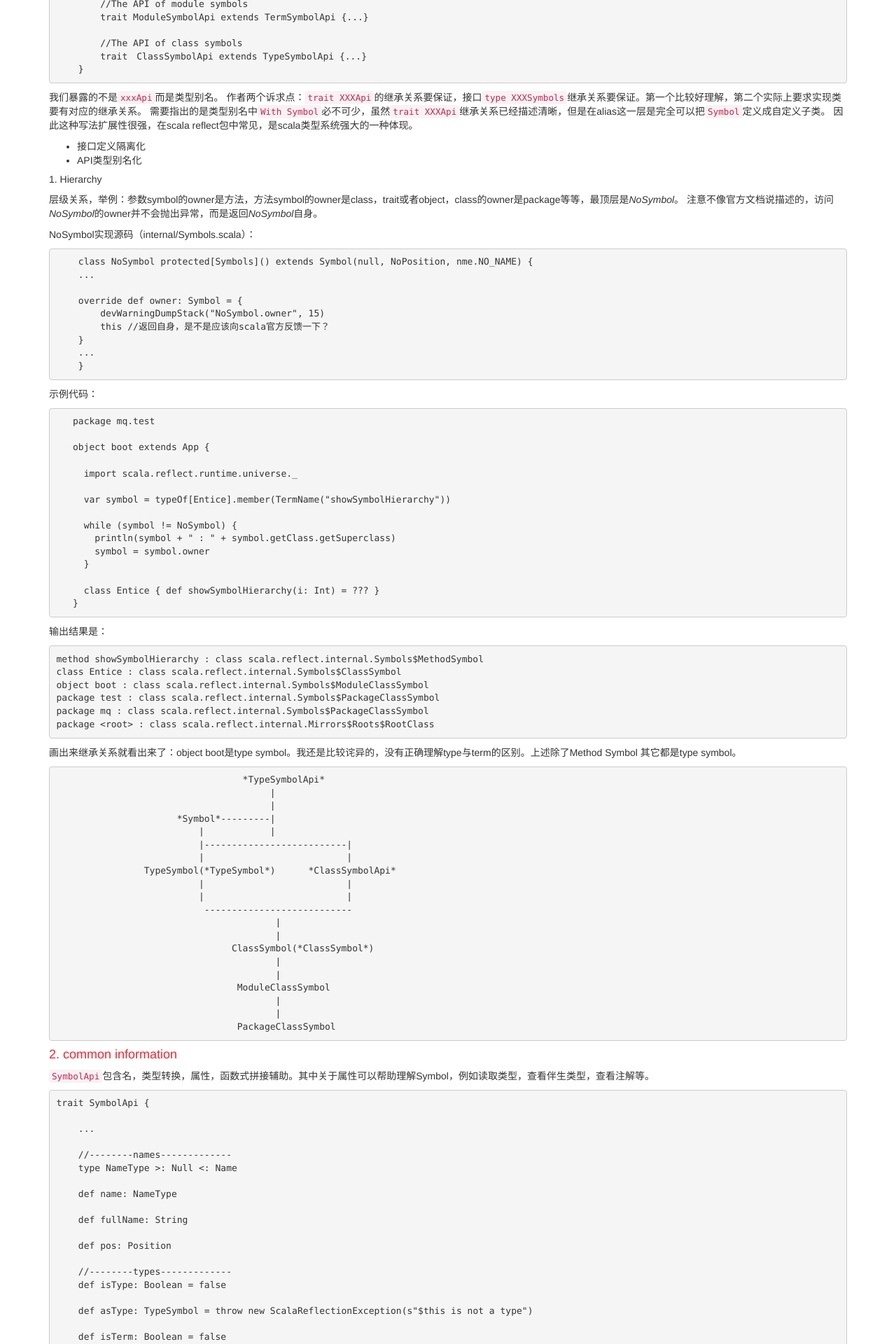
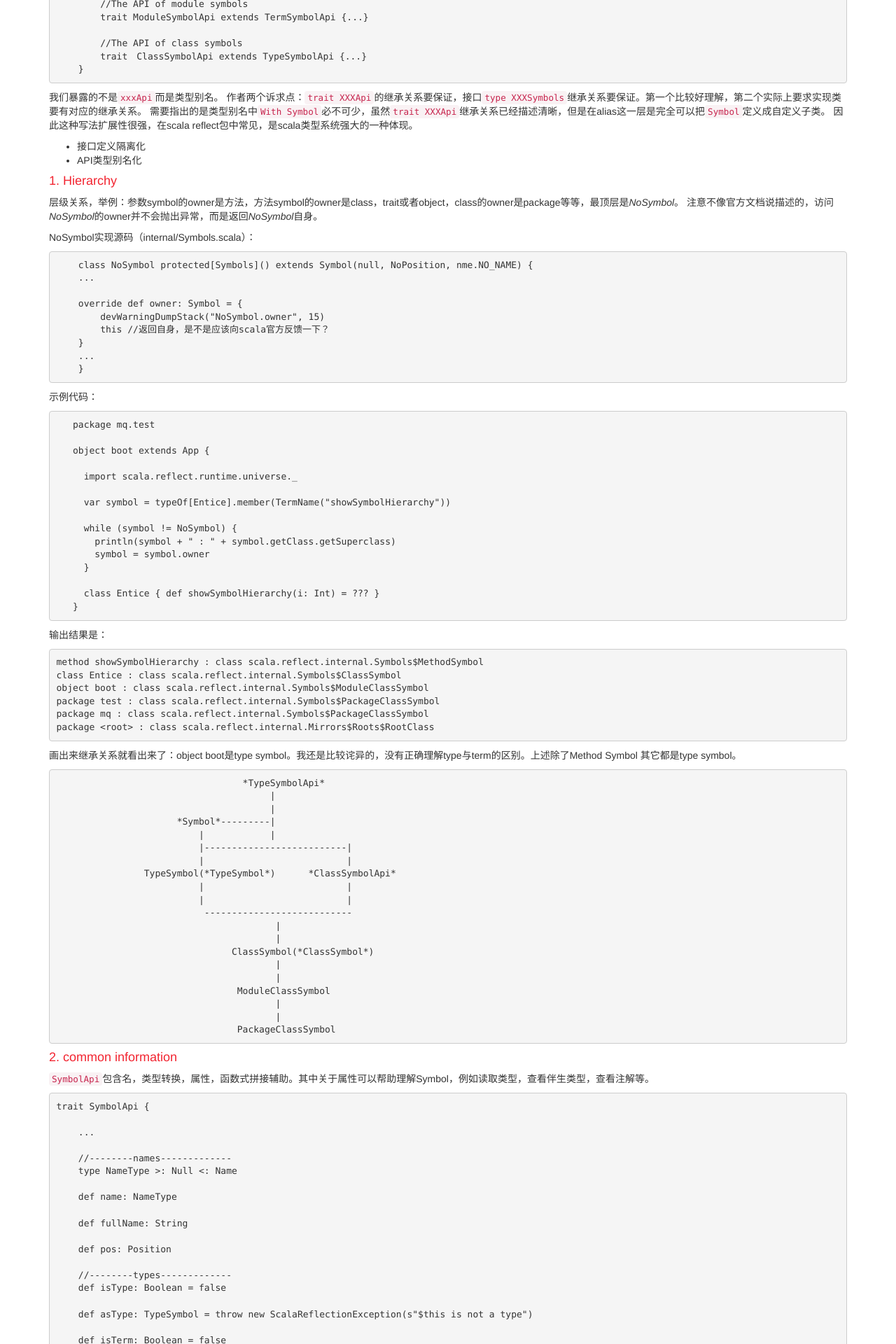
Before and after one commit to MQ-EL/mq-el.github.io, a Jekyll site: the page built from _posts/2016-10-20-SMP-Symbols.md, in a window 1280 px wide. Shown: the part 1071-2991 px from the top of the page at 70% size. Built offline with Jekyll 4.4.1, drawn with Linux system fonts in a browser that asks for light colours; nearby versions of some CDN libraries; comment, search, counter and statistics services are not loaded.

Commit message:
fix typo

```diff
--- a/_posts/2016-10-20-SMP-Symbols.md
+++ b/_posts/2016-10-20-SMP-Symbols.md
@@ -69,7 +69,7 @@ Symbols首先分成Term和type, term下有Module和Method, Type下有Class。在
 * 接口定义隔离化
 * API类型别名化
 
-##### 1. Hierarchy
+#### 1. Hierarchy
 
 层级关系，举例：参数symbol的owner是方法，方法symbol的owner是class，trait或者object，class的owner是package等等，最顶层是*NoSymbol*。
 注意不像官方文档说描述的，访问*NoSymbol*的owner并不会抛出异常，而是返回*NoSymbol*自身。
```
